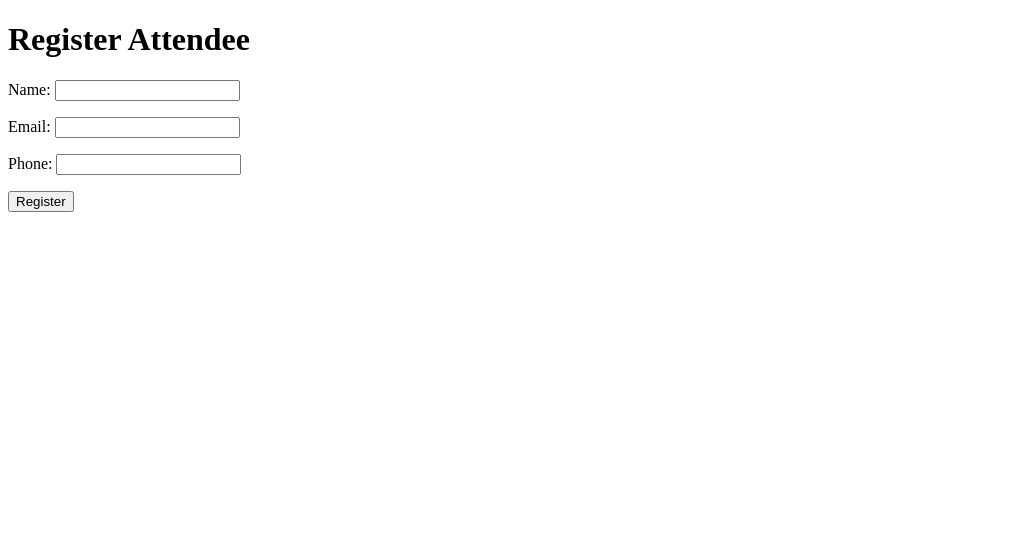
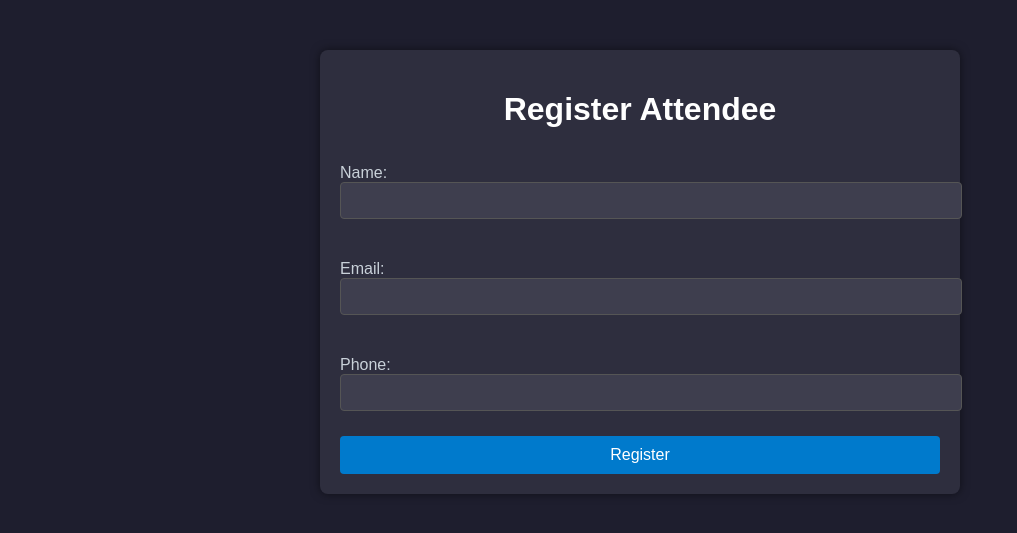
Before and after one commit to ashmit0920/EMS-v2, a Django app: page /attendees/register/ in a window 1280 px wide. Shown: the top 533 px of the page, without its empty margins (0-1017 px from the left). Run offline with Django 5.2, Linux system fonts and the light colour scheme.

Commit message:
Added styles, configured static dir

```diff
--- a/Event_Management_Django/settings.py
+++ b/Event_Management_Django/settings.py
@@ -11,6 +11,7 @@ https://docs.djangoproject.com/en/5.0/ref/settings/
 """
 
 from pathlib import Path
+import os
 
 # Build paths inside the project like this: BASE_DIR / 'subdir'.
 BASE_DIR = Path(__file__).resolve().parent.parent
@@ -129,6 +130,7 @@ USE_TZ = True
 # https://docs.djangoproject.com/en/5.0/howto/static-files/
 
 STATIC_URL = 'static/'
+STATICFILES_DIRS = [os.path.join(BASE_DIR, 'static')]
 
 # Default primary key field type
 # https://docs.djangoproject.com/en/5.0/ref/settings/#default-auto-field
--- a/attendees/templates/register.html
+++ b/attendees/templates/register.html
@@ -2,13 +2,17 @@
 <html>
 <head>
     <title>Register Attendee</title>
+    {% load static %}
+    <link rel="stylesheet" type="text/css" href="{% static 'css/register.css' %}">
 </head>
 <body>
-    <h1>Register Attendee</h1>
-    <form method="post">
-        {% csrf_token %}
-        {{ form.as_p }}
-        <button type="submit">Register</button>
-    </form>
+    <div class="container">
+        <h1>Register Attendee</h1>
+        <form method="post">
+            {% csrf_token %}
+            {{ form.as_p }}
+            <input type="submit" value="Register">
+        </form>
+    </div>
 </body>
 </html>
--- a/attendees/views.py
+++ b/attendees/views.py
@@ -14,7 +14,7 @@ def register_attendee(request):
             db = get_db()
             db.attendees.insert_one(attendee_data)
 
-            return redirect('success')  # Redirect to a success page or another page
+            return redirect('success')  # Redirect to a success page
     else:
         form = AttendeeForm()
     return render(request, 'register.html', {'form': form})
--- /dev/null
+++ b/static/css/register.css
@@ -0,0 +1,60 @@
+body {
+    background-color: #1e1e2e;
+    color: #c9d1d9;
+    font-family: 'Arial', sans-serif;
+    margin: 0;
+    padding: 0;
+}
+
+.container {
+    width: 100%;
+    max-width: 600px;
+    margin: 0 auto;
+    padding: 20px;
+    background-color: #2e2e3e;
+    border-radius: 8px;
+    box-shadow: 0 0 10px rgba(0, 0, 0, 0.5);
+    margin-top: 50px;
+}
+
+h1 {
+    text-align: center;
+    color: #ffffff;
+    margin-bottom: 20px;
+}
+
+form {
+    display: flex;
+    flex-direction: column;
+}
+
+form p {
+    margin-bottom: 15px;
+}
+
+form input[type="text"],
+form input[type="email"],
+form input[type="tel"] {
+    width: 100%;
+    padding: 10px;
+    margin-bottom: 10px;
+    border: 1px solid #555;
+    border-radius: 4px;
+    background-color: #3e3e4e;
+    color: #c9d1d9;
+}
+
+form input[type="submit"] {
+    padding: 10px;
+    border: none;
+    border-radius: 4px;
+    background-color: #007acc;
+    color: #ffffff;
+    cursor: pointer;
+    font-size: 16px;
+    transition: background-color 0.3s ease;
+}
+
+form input[type="submit"]:hover {
+    background-color: #005999;
+}
```
Also changed, not shown: attendees/templates/success.html (+8 -2 lines), static/css/success.css (added, +35 -0 lines).
